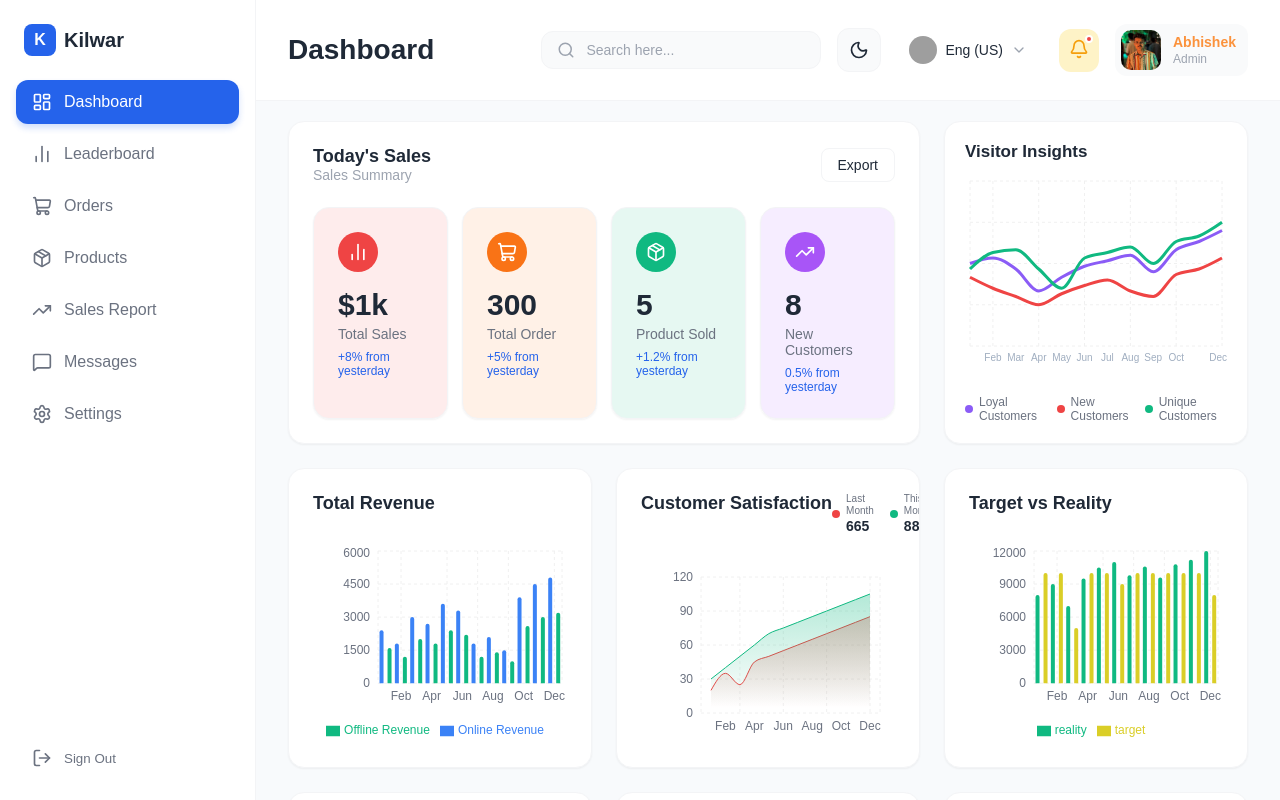
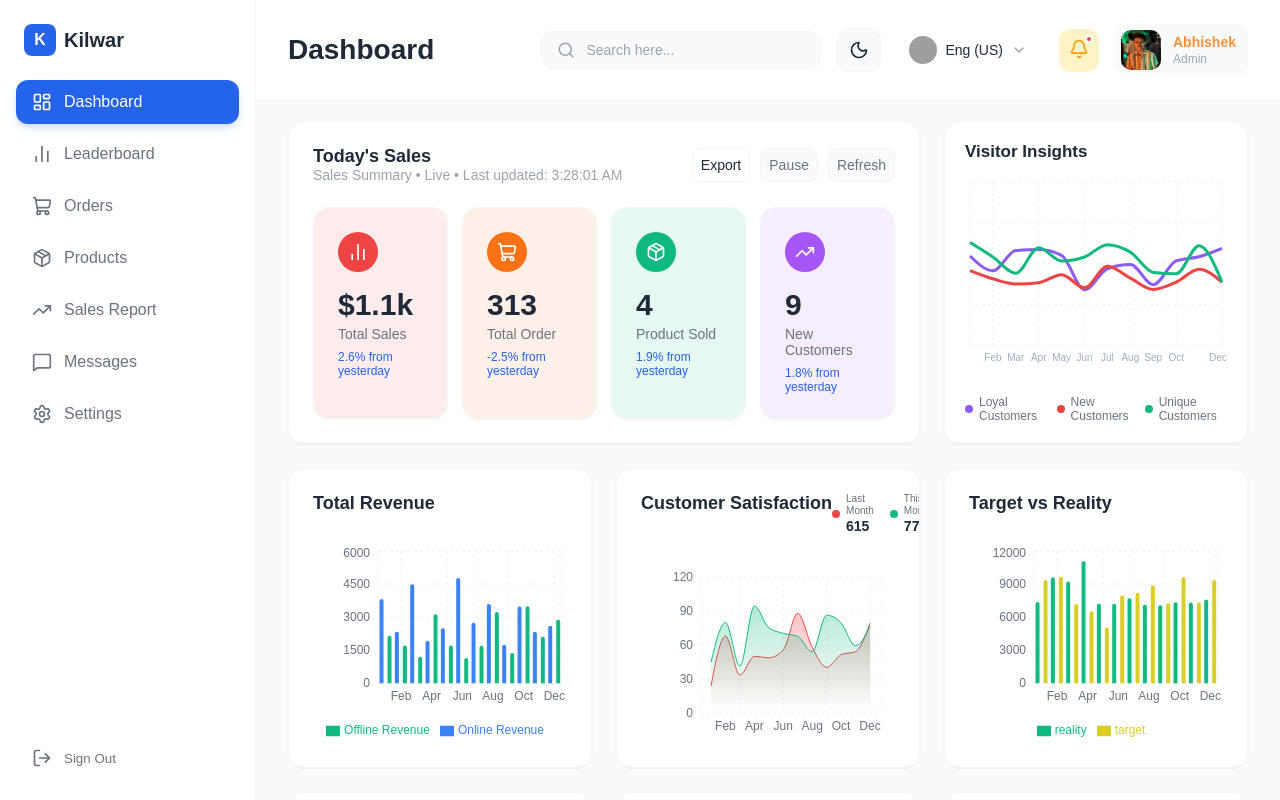
Before and after one commit to abhidsawant/react_dashboard, a React (Vite) app: page /dashboard in a window 1280 px wide. Built offline with nearby package versions, Linux system fonts and the light colour scheme; grey boxes are pictures that could not be loaded.

Commit message:
Updating data in real time with faker npm package

```diff
--- a/package.json
+++ b/package.json
@@ -10,6 +10,7 @@
     "preview": "vite preview"
   },
   "dependencies": {
+    "@faker-js/faker": "^10.4.0",
     "axios": "^1.15.2",
     "leaflet": "^1.9.4",
     "lucide-react": "^1.11.0",
--- a/src/components/dashboard/CustomerSatisfaction/CustomerSatisfaction.jsx
+++ b/src/components/dashboard/CustomerSatisfaction/CustomerSatisfaction.jsx
@@ -1,11 +1,10 @@
 import { AreaChart, Area, XAxis, YAxis, CartesianGrid, Tooltip, ResponsiveContainer } from 'recharts';
-import { satisfactionData } from '../../../utils/dashboardData';
 import './CustomerSatisfaction.css';
 
-const CustomerSatisfaction = () => {
+const CustomerSatisfaction = ({ data }) => {
   // Calculate totals
-  const lastMonthTotal = satisfactionData.reduce((sum, item) => sum + item.lastMonth, 0);
-  const thisMonthTotal = satisfactionData.reduce((sum, item) => sum + item.thisMonth, 0);
+  const lastMonthTotal = data.reduce((sum, item) => sum + item.lastMonth, 0);
+  const thisMonthTotal = data.reduce((sum, item) => sum + item.thisMonth, 0);
 
   return (
     <div className="chart-card">
@@ -30,7 +29,7 @@ const CustomerSatisfaction = () => {
       </div>
       <div className="chart-wrapper">
         <ResponsiveContainer width="100%" height="100%">
-          <AreaChart data={satisfactionData} margin={{ top: 10, right: 15, left: 0, bottom: 0 }}>
+          <AreaChart data={data} margin={{ top: 10, right: 15, left: 0, bottom: 0 }}>
             <defs>
               <linearGradient id="colorLastMonth" x1="0" y1="0" x2="0" y2="1">
                 <stop offset="5%" stopColor="#ef4444" stopOpacity={0.3}/>
--- a/src/components/dashboard/TargetReality/TargetReality.jsx
+++ b/src/components/dashboard/TargetReality/TargetReality.jsx
@@ -1,14 +1,13 @@
 import { BarChart, Bar, XAxis, YAxis, CartesianGrid, Tooltip, Legend, ResponsiveContainer } from 'recharts';
-import { targetRealityData } from '../../../utils/dashboardData';
 import './TargetReality.css';
 
-const TargetReality = () => {
+const TargetReality = ({ data }) => {
   return (
     <div className="chart-card">
       <h2 className="card-title">Target vs Reality</h2>
       <div className="chart-wrapper">
         <ResponsiveContainer width="100%" height="100%">
-          <BarChart data={targetRealityData}>
+          <BarChart data={data}>
             <CartesianGrid strokeDasharray="3 3" stroke="#f0f0f0" />
             <XAxis
               dataKey="month"
--- a/src/components/dashboard/TotalRevenue/TotalRevenue.jsx
+++ b/src/components/dashboard/TotalRevenue/TotalRevenue.jsx
@@ -1,14 +1,13 @@
 import { BarChart, Bar, XAxis, YAxis, CartesianGrid, Tooltip, ResponsiveContainer, Legend } from 'recharts';
-import { revenueData } from '../../../utils/dashboardData';
 import './TotalRevenue.css';
 
-const TotalRevenue = () => {
+const TotalRevenue = ({ data }) => {
   return (
     <div className="chart-card">
       <h2 className="card-title">Total Revenue</h2>
       <div className="chart-wrapper">
         <ResponsiveContainer width="100%" height="100%">
-          <BarChart data={revenueData}>
+          <BarChart data={data}>
             <CartesianGrid strokeDasharray="3 3" stroke="#f0f0f0" />
             <XAxis
               dataKey="month"
--- a/src/components/dashboard/VisitorInsights/VisitorInsights.jsx
+++ b/src/components/dashboard/VisitorInsights/VisitorInsights.jsx
@@ -1,14 +1,13 @@
 import { LineChart, Line, XAxis, Tooltip, ResponsiveContainer, CartesianGrid } from 'recharts';
-import { visitorData } from '../../../utils/dashboardData';
 import './VisitorInsights.css';
 
-const VisitorInsights = () => {
+const VisitorInsights = ({ data }) => {
   return (
     <div className="visitor-insights">
       <h2 className="insights-title">Visitor Insights</h2>
       <div className="chart-container">
         <ResponsiveContainer width="100%" height="100%">
-          <LineChart data={visitorData}>
+          <LineChart data={data}>
             <CartesianGrid strokeDasharray="3 3" stroke="#f0f0f0" />
             <XAxis
               dataKey="name"
--- a/src/components/dashboard/VolumeService/VolumeService.jsx
+++ b/src/components/dashboard/VolumeService/VolumeService.jsx
@@ -1,14 +1,13 @@
 import { BarChart, Bar, XAxis, YAxis, CartesianGrid, Tooltip, Legend, ResponsiveContainer } from 'recharts';
-import { volumeServiceData } from '../../../utils/dashboardData';
 import './VolumeService.css';
 
-const VolumeService = () => {
+const VolumeService = ({ data }) => {
   return (
     <div className="chart-card">
       <h2 className="card-title">Volume vs Service Level</h2>
       <div className="chart-wrapper">
         <ResponsiveContainer width="100%" height="100%">
-          <BarChart data={volumeServiceData}>
+          <BarChart data={data}>
             <CartesianGrid strokeDasharray="3 3" stroke="#f0f0f0" />
             <XAxis
               dataKey="month"
--- /dev/null
+++ b/src/hooks/useRealtimeDashboard.js
@@ -0,0 +1,33 @@
+import { useState, useEffect } from 'react';
+import { generateAllDashboardData } from '../services/fakerService';
+
+export const useRealtimeDashboard = (updateInterval = 10000) => {
+  const [dashboardData, setDashboardData] = useState(() => generateAllDashboardData());
+  const [isLive, setIsLive] = useState(true);
+  const [lastUpdated, setLastUpdated] = useState(new Date());
+
+  useEffect(() => {
+    if (!isLive) return;
+
+    const interval = setInterval(() => {
+      setDashboardData(generateAllDashboardData());
+      setLastUpdated(new Date());
+    }, updateInterval);
+
+    return () => clearInterval(interval);
+  }, [updateInterval, isLive]);
+
+  const toggleLive = () => setIsLive(prev => !prev);
+  const refreshData = () => {
+    setDashboardData(generateAllDashboardData());
+    setLastUpdated(new Date());
+  };
+
+  return {
+    dashboardData,
+    isLive,
+    lastUpdated,
+    toggleLive,
+    refreshData
+  };
+};
--- a/src/pages/Dashboard/Dashboard.css
+++ b/src/pages/Dashboard/Dashboard.css
@@ -111,69 +111,84 @@
   }
 }
 
-.export-button-wrapper {
-  position: relative;
-  display: inline-block;
+/* Button Group - All buttons in same row */
+.button-group {
+  display: flex;
+  align-items: center;
+  gap: 10px;
 }
 
-.export-button {
-  display: flex;
-  align-items: center;
-  gap: 8px;
-  border: 1px solid var(--border-color);
+/* Common button styling */
+.action-button {
   padding: 8px 16px;
-  border-radius: 8px;
+  color: white;
+  border: none;
+  border-radius: 6px;
+  cursor: pointer;
   font-size: 14px;
   font-weight: 500;
-  background: var(--card-bg);
-  color: var(--text-primary);
-  cursor: pointer;
-  transition: all 0.2s;
+  transition: all 0.2s ease;
+  white-space: nowrap;
+}
+
+.action-button:hover {
+  transform: translateY(-2px);
+  box-shadow: 0 4px 8px rgba(0, 0, 0, 0.15);
+}
+
+.action-button:active {
+  transform: translateY(0);
+}
+
+/* Export Button */
+.export-btn {
+  background-color: #3b82f6;
+}
+
+.export-btn:hover {
+  background-color: #2563eb;
+}
+
+/* Pause Button */
+.pause-btn {
+  background-color: #f59e0b;
+}
+
+.pause-btn:hover {
+  background-color: #d97706;
+}
+
+/* Refresh Button */
+.refresh-btn {
+  background-color: #10b981;
+}
+
+.refresh-btn:hover {
+  background-color: #059669;
+}
+
+/* Responsive - Stack buttons on smaller screens */
+@media (max-width: 768px) {
+  .button-group {
+    flex-wrap: wrap;
+    gap: 8px;
+  }
+
+  .action-button {
+    flex: 1;
+    min-width: 80px;
+  }
 }
 
 @media (max-width: 480px) {
-  .export-button {
+  .button-group {
+    width: 100%;
+  }
+
+  .action-button {
+    font-size: 12px;
     padding: 6px 12px;
-    font-size: 12px;
   }
-}
-
-.export-button:hover {
-  background: var(--hover-bg);
-  border-color: #3b82f6;
-  box-shadow: 0 0 0 3px rgba(59, 130, 246, 0.1);
-}
-
-.tooltip {
-  position: absolute;
-  bottom: calc(100% + 8px);
-  right: 0;
-  background: #1f2937;
-  color: white;
-  padding: 8px 12px;
-  border-radius: 6px;
-  font-size: 12px;
-  white-space: nowrap;
-  opacity: 0;
-  visibility: hidden;
-  transition: all 0.3s ease;
-  pointer-events: none;
-  z-index: 10;
-}
-
-.tooltip::after {
-  content: '';
-  position: absolute;
-  top: 100%;
-  right: 16px;
-  border: 6px solid transparent;
-  border-top-color: #1f2937;
-}
-
-.export-button-wrapper:hover .tooltip {
-  opacity: 1;
-  visibility: visible;
-  transform: translateY(-4px);
 }
 
 .summary-grid {
--- a/src/pages/Dashboard/Dashboard.jsx
+++ b/src/pages/Dashboard/Dashboard.jsx
@@ -7,7 +7,7 @@ import TargetReality from '../../components/dashboard/TargetReality/TargetRealit
 import TopProducts from '../../components/dashboard/TopProducts/TopProducts';
 import SalesMapping from '../../components/dashboard/SalesMapping/SalesMapping';
 import VolumeService from '../../components/dashboard/VolumeService/VolumeService';
-import { summaryData } from '../../utils/dashboardData';
+import { useRealtimeDashboard } from '../../hooks/useRealtimeDashboard';
 import './Dashboard.css';
 
 const iconMap = {
@@ -18,6 +18,17 @@ const iconMap = {
 };
 
 const Dashboard = () => {
+  const { dashboardData, isLive, lastUpdated, toggleLive, refreshData } = useRealtimeDashboard(5000);
+
+  const handleExport = () => {
+    const dataToExport = {
+      summary: dashboardData.summary,
+      timestamp: new Date().toISOString()
+    };
+    console.log('Exporting data:', dataToExport);
+    alert('Export functionality - Data logged to console');
+  };
+
   return (
     <div className="dashboard">
       {/* Today's Sales Section */}
@@ -25,15 +36,24 @@ const Dashboard = () => {
         <div className="section-header">
           <div>
             <h2 className="section-title">Today's Sales</h2>
-            <p className="section-subtitle">Sales Summary</p>
+            <p className="section-subtitle">
+              Sales Summary {isLive && '• Live'} • Last updated: {lastUpdated.toLocaleTimeString()}
+            </p>
           </div>
-          <div className="export-button-wrapper">
-            <button className="export-button">Export</button>
-            <span className="tooltip">Export Today's Sales Data</span>
+          <div className="button-group">
+            <button className="action-button export-btn" onClick={handleExport}>
+              Export
+            </button>
+            <button className="action-button pause-btn" onClick={toggleLive}>
+              {isLive ? 'Pause' : 'Resume'}
+            </button>
+            <button className="action-button refresh-btn" onClick={refreshData}>
+              Refresh
+            </button>
           </div>
         </div>
         <div className="summary-grid">
-          {summaryData.map((data, index) => (
+          {dashboardData.summary.map((data, index) => (
             <SummaryCard
               key={index}
               {...data}
@@ -43,18 +63,14 @@ const Dashboard = () => {
         </div>
       </div>
 
-      {/* Visitor Insights */}
-      <VisitorInsights />
-
-      {/* Charts Row 2 */}
-      <TotalRevenue />
-      <CustomerSatisfaction />
-      <TargetReality />
-
-      {/* Charts Row 3 */}
-      <TopProducts />
-      <SalesMapping />
-      <VolumeService />
+      {/* Pass data to child components */}
+      <VisitorInsights data={dashboardData.visitors} />
+      <TotalRevenue data={dashboardData.revenue} />
+      <CustomerSatisfaction data={dashboardData.satisfaction} />
+      <TargetReality data={dashboardData.targetReality} />
+      <TopProducts data={dashboardData.topProducts} />
+      <SalesMapping data={dashboardData.salesByCountry} />
+      <VolumeService data={dashboardData.volumeService} />
     </div>
   );
 };
--- /dev/null
+++ b/src/services/fakerService.js
@@ -0,0 +1,147 @@
+import { faker } from '@faker-js/faker';
+
+// Generate Summary Data
+export const generateSummaryData = () => {
+  const totalSales = faker.number.int({ min: 800, max: 2000 });
+  const totalOrders = faker.number.int({ min: 200, max: 500 });
+  const productsSold = faker.number.int({ min: 3, max: 10 });
+  const newCustomers = faker.number.int({ min: 5, max: 15 });
+
+  return [
+    {
+      title: "Total Sales",
+      value: `$${(totalSales / 1000).toFixed(1)}k`,
+      change: `${faker.number.float({ min: -5, max: 15, fractionDigits: 1 })}% from yesterday`,
+      iconType: "BarChart2",
+      bgColor: "bg-red"
+    },
+    {
+      title: "Total Order",
+      value: totalOrders.toString(),
+      change: `${faker.number.float({ min: -3, max: 10, fractionDigits: 1 })}% from yesterday`,
+      iconType: "ShoppingCart",
+      bgColor: "bg-orange"
+    },
+    {
+      title: "Product Sold",
+      value: productsSold.toString(),
+      change: `${faker.number.float({ min: -2, max: 5, fractionDigits: 1 })}% from yesterday`,
+      iconType: "Package",
+      bgColor: "bg-green"
+    },
+    {
+      title: "New Customers",
+      value: newCustomers.toString(),
+      change: `${faker.number.float({ min: -1, max: 8, fractionDigits: 1 })}% from yesterday`,
+      iconType: "TrendingUp",
+      bgColor: "bg-purple"
+    }
+  ];
+};
+
+// Generate Visitor Insights Data
+export const generateVisitorData = () => {
+  const months = ['Jan', 'Feb', 'Mar', 'Apr', 'May', 'Jun', 'Jul', 'Aug', 'Sep', 'Oct', 'Nov', 'Dec'];
+  return months.map(month => ({
+    name: month,
+    loyal: faker.number.int({ min: 200, max: 450 }),
+    new: faker.number.int({ min: 150, max: 350 }),
+    unique: faker.number.int({ min: 200, max: 450 })
+  }));
+};
+
+// Generate Revenue Data
+export const generateRevenueData = () => {
+  const months = ['Jan', 'Feb', 'Mar', 'Apr', 'May', 'Jun', 'Jul', 'Aug', 'Sep', 'Oct', 'Nov', 'Dec'];
+  return months.map(month => {
+    const online = faker.number.int({ min: 1500, max: 5000 });
+    const offline = faker.number.int({ min: 1000, max: 3500 });
+    return {
+      month,
+      online,
+      offline,
+      total: online + offline
+    };
+  });
+};
+
+// Generate Customer Satisfaction Data
+export const generateSatisfactionData = () => {
+  const months = ['Jan', 'Feb', 'Mar', 'Apr', 'May', 'Jun', 'Jul', 'Aug', 'Sep', 'Oct', 'Nov', 'Dec'];
+  return months.map(month => ({
+    month,
+    lastMonth: faker.number.int({ min: 20, max: 90 }),
+    thisMonth: faker.number.int({ min: 30, max: 110 })
+  }));
+};
+
+// Generate Target vs Reality Data
+export const generateTargetRealityData = () => {
+  const months = ['Jan', 'Feb', 'Mar', 'Apr', 'May', 'Jun', 'Jul', 'Aug', 'Sep', 'Oct', 'Nov', 'Dec'];
+  return months.map(month => ({
+    month,
+    reality: faker.number.int({ min: 7000, max: 12000 }),
+    target: faker.number.int({ min: 5000, max: 10000 })
+  }));
+};
+
+// Generate Top Products Data
+export const generateTopProductsData = () => {
+  return Array.from({ length: 10 }, (_, i) => {
+    const sales = faker.number.int({ min: 15, max: 50 });
+    return {
+      id: i + 1,
+      name: faker.commerce.productName(),
+      popularity: sales,
+      sales
+    };
+  });
+};
+
+// Generate Sales by Country Data
+export const generateSalesByCountry = () => {
+  const countries = [
+    { name: 'United States', coords: [37.0902, -95.7129] },
+    { name: 'Brazil', coords: [-14.2350, -51.9253] },
+    { name: 'Australia', coords: [-25.2744, 133.7751] },
+    { name: 'India', coords: [20.5937, 78.9629] },
+    { name: 'China', coords: [35.8617, 104.1954] },
+    { name: 'United Kingdom', coords: [55.3781, -3.4360] },
+    { name: 'Germany', coords: [51.1657, 10.4515] },
+    { name: 'Japan', coords: [36.2048, 138.2529] },
+    { name: 'Canada', coords: [56.1304, -106.3468] },
+    { name: 'France', coords: [46.2276, 2.2137] },
+    { name: 'South Africa', coords: [-30.5595, 22.9375] }
+  ];
+
+  return countries.map(country => {
+    const sales = faker.number.int({ min: 3000, max: 30000 });
+    return {
+      country: country.name,
+      sales,
+      percentage: faker.number.int({ min: 2, max: 20 })
+    };
+  });
+};
+
+// Generate Volume vs Service Data
+export const generateVolumeServiceData = () => {
+  const months = ['Jan', 'Feb', 'Mar', 'Apr', 'May', 'Jun', 'Jul', 'Aug', 'Sep', 'Oct', 'Nov', 'Dec'];
+  return months.map(month => ({
+    month,
+    volume: faker.number.int({ min: 280, max: 520 }),
+    service: faker.number.int({ min: 240, max: 480 })
+  }));
+};
+
+// Generate all dashboard data at once
+export const generateAllDashboardData = () => ({
+  summary: generateSummaryData(),
+  visitors: generateVisitorData(),
+  revenue: generateRevenueData(),
+  satisfaction: generateSatisfactionData(),
+  targetReality: generateTargetRealityData(),
+  topProducts: generateTopProductsData(),
+  salesByCountry: generateSalesByCountry(),
+  volumeService: generateVolumeServiceData()
+});
```
Also changed, not shown: src/components/dashboard/SalesMapping/SalesMapping.jsx (+16 -3 lines), src/components/dashboard/TopProducts/TopProducts.jsx (+12 -13 lines), 1 other file (tests, documents, lock files or other folders).
